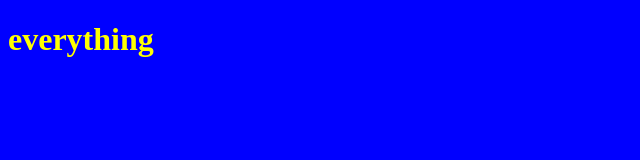
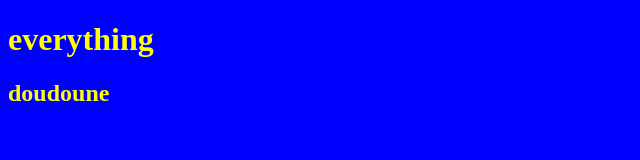
Before and after one commit to allan91120/doudoune, a plain HTML site: page index.html in a window 1280 px wide. Shown: the whole page, without its empty margins (0-640 px from the left). Drawn offline with Linux system fonts and the light colour scheme.

Commit message:
ajout h2 doudoune

```diff
--- a/index.html
+++ b/index.html
@@ -12,5 +12,6 @@
   </style>
     <body>
     <h1>everything</h1>
+    <h2>doudoune</h2>
   </body>
     </html>
```
